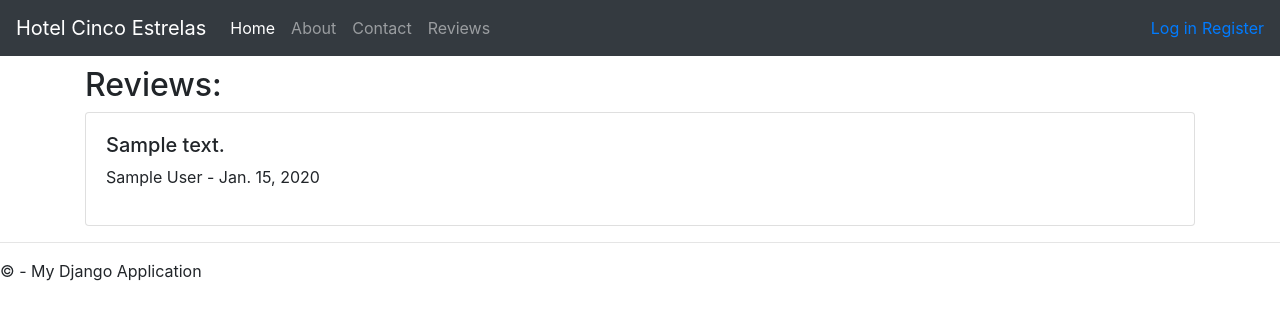
After one commit to pdPinho/Hotel-Cinco-Estrelas, a Django app: page /reviews/ in a window 1280 px wide. The commit adds this page. Shown: the top 320 px of the page. Run offline with Django 4.2, Linux system fonts and the light colour scheme; tables that the repository leaves empty hold one stand-in row (values such as "Sample post"); some libraries are stand-ins or nearby versions.

Commit message:
add review page, add review functionality

```diff
--- a/mysite/app/models.py
+++ b/mysite/app/models.py
@@ -28,7 +28,7 @@ class Booking(models.Model):
 
 
 class Review(models.Model):
-    user_id = models.ForeignKey(User, on_delete=models.CASCADE)
+    user = models.ForeignKey(User, on_delete=models.CASCADE)
     review = models.CharField(max_length=500)
     date = models.DateField()
 
--- a/mysite/app/templates/about.html
+++ b/mysite/app/templates/about.html
@@ -7,6 +7,8 @@
 <p>Ver toda a informação na base de dados, como também editar e apagar</p>
 <h3>- User </h3>
 <p>Registar user na base de dados, e como utilizador de website</p>
+<p>Ver reviews do hotel</p>
+<p>Deixar reviews</p>
 <h3>- Models </h3>
 <p>Em principio não é necessário mudar mais os models</p>
 
@@ -21,13 +23,11 @@
 <h5>NÃO Logado:</h5>
 <p>* ver quartos vagos para certos dias</p>
 <p>* comparar preços entre datas</p>
-<p>* ver reviews do hotel</p>
 <p>* ver reviews de quartos</p>
 <h5>Logado:</h5>
 <p>* efetuar reservas de um quarto para uma data</p>
 <p>* alterar/cancelar reservas</p>
 <p>* adicionar bonus (p.e. pequenos almoços)</p>
-<p>* deixar reviews</p>
 <h3>- Admin</h3>
 <p>Fazer página para atualizar quartos</p>
 {% endblock %}
--- a/mysite/app/templates/layout.html
+++ b/mysite/app/templates/layout.html
@@ -35,6 +35,9 @@
           <li class="nav-item">
             <a class="nav-link" href="{% url 'contact' %}">Contact</a>
           </li>
+          <li class="nav-item">
+            <a class="nav-link" href="{% url 'reviews' %}">Reviews</a>
+          </li>
         </ul>
         {% include 'loginpartial.html' %}
       </div>
--- /dev/null
+++ b/mysite/app/templates/reviews.html
@@ -0,0 +1,24 @@
+{% extends "layout.html" %}
+
+{% block content %}
+
+<h2>{{ title }}:</h2>
+{% for review in reviews %}
+<div class="card">
+    <div class="card-body">
+        <h5>{{ review }}</h5>
+        <p>{{review.user.name}} - {{ review.date }}</p>
+    </div>
+</div>
+{% endfor %}
+
+{% if user.is_authenticated %}
+<form method="POST">
+    {% csrf_token %}
+    <label for="review">Write your own review</label>
+    <textarea class="form-control" name="review" id="review" placeholder="Write here your experience with the hotel..." cols="30" rows="3"></textarea>
+    <button type="submit" class="btn btn-primary">Submit</button>
+</form>
+{% endif %}
+
+{% endblock %}
--- a/mysite/app/views.py
+++ b/mysite/app/views.py
@@ -3,6 +3,8 @@ from .models import *
 from app.forms import *
 from django.contrib import messages
 from django.contrib.auth.models import User as user_auth
+
+from datetime import date
 
 #############################
 #     Basic renders area
@@ -19,6 +21,29 @@ def contact(request):
 
 def about(request):
     return render(request, 'about.html')
+
+
+
+#############################
+#      Reviews area
+#############################
+
+def reviews(request):
+    if request.method == 'POST':
+        user = request.user
+        print(User.objects.get(id=user.pk - 1))
+        u = User.objects.get(id=user.pk - 1)
+
+        Review(user=u,
+               review=request.POST['review'],
+               date=date.today()).save()
+
+    params = {
+        'title': 'Reviews',
+        'reviews': Review.objects.all(),
+    }
+
+    return render(request, 'reviews.html', params)
 
 def error_404(request):
     return render(request, 'error_404.html')
--- a/mysite/mysite/urls.py
+++ b/mysite/mysite/urls.py
@@ -10,6 +10,7 @@ urlpatterns = [
     path('', views.index, name='index'),
     path('contact/', views.contact, name='contact'),
     path('about/', views.about, name='about'),
+    path('reviews/', views.reviews, name='reviews'),
     path('error_404/', views.error_404, name='error_404'),
 
     ### login area
```
